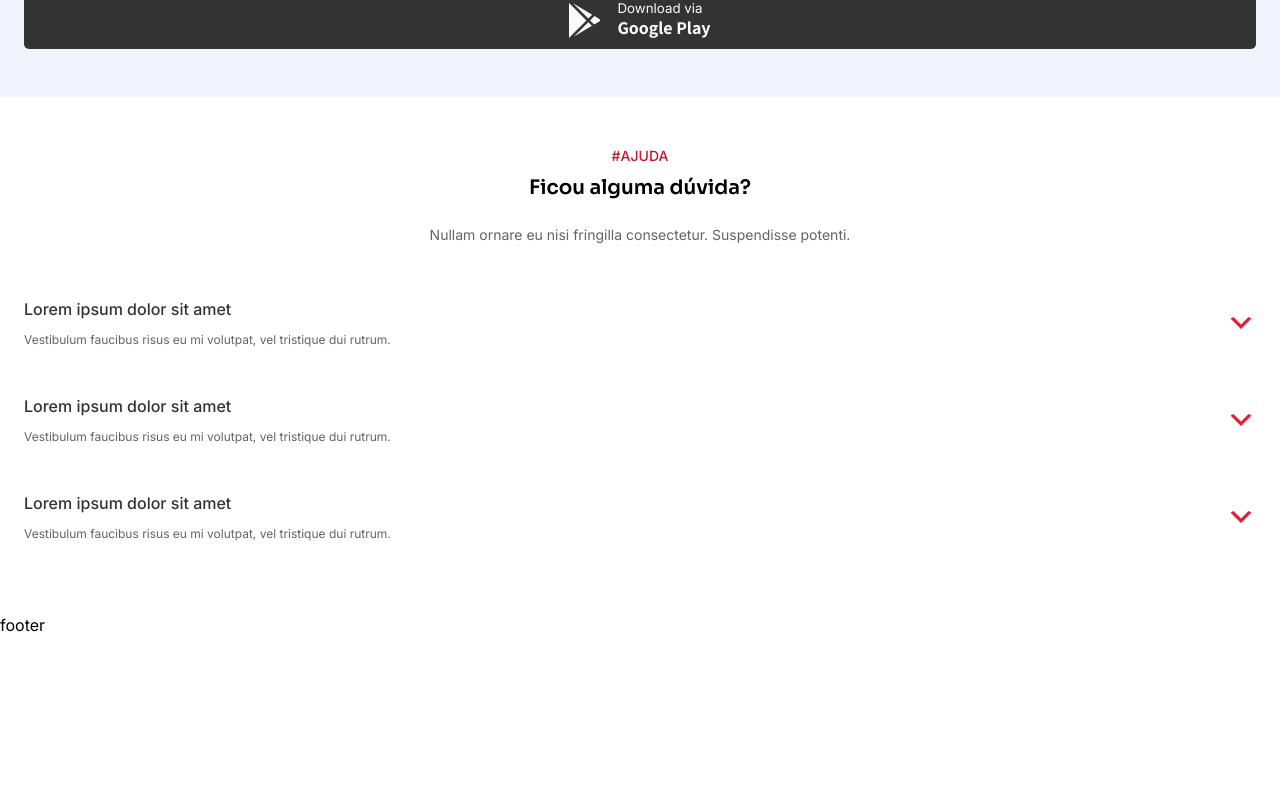
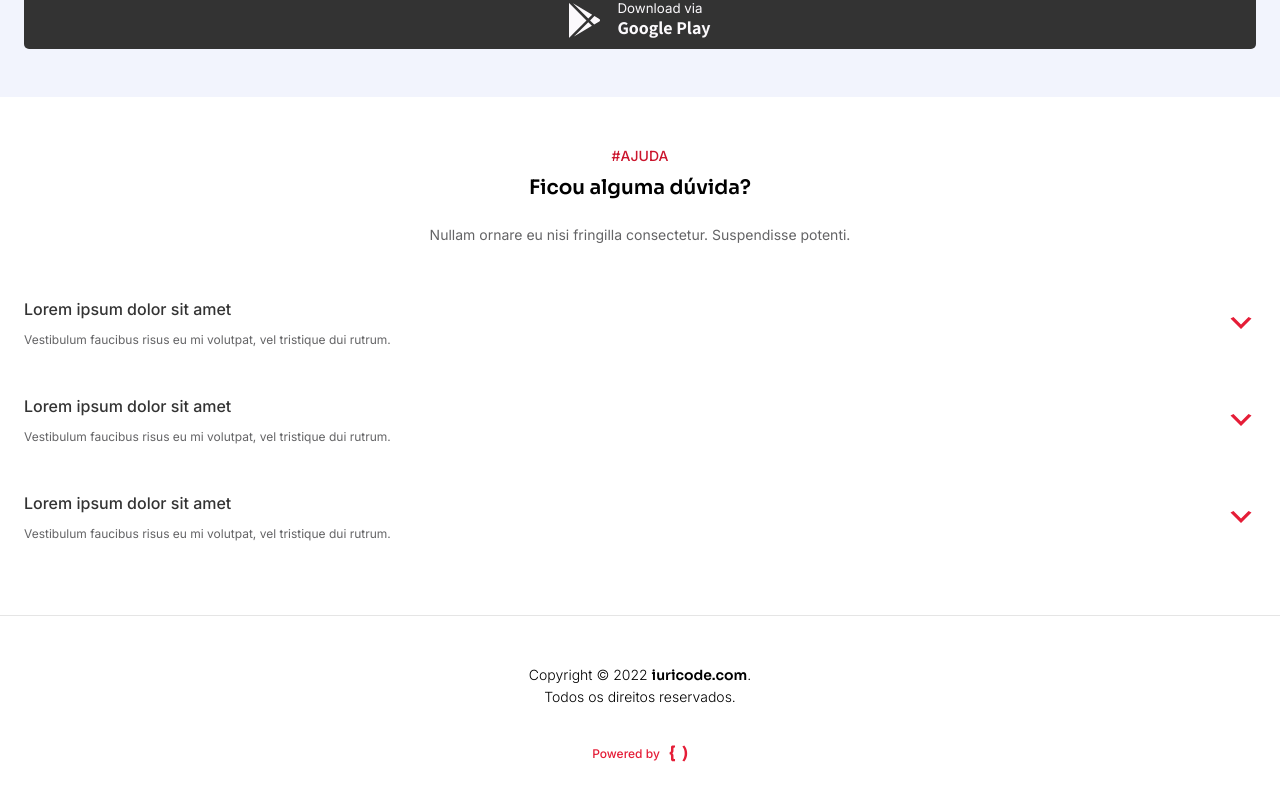
Before and after one commit to Gabriel-CR/tesla-bank, a React (Vite) app: page / in a window 1280 px wide. Shown: the part 3015-3815 px from the top of the page. Before the commit the page ends 3650 px from the top, so only its background shows below. Built offline with nearby package versions, Linux system fonts and the light colour scheme.

Commit message:
:lipstick: feat: adicionado footer

```diff
--- a/src/App.jsx
+++ b/src/App.jsx
@@ -6,6 +6,7 @@ import Inovacao from "./screens/inovacao/Inovacao";
 import Depoimentos from "./screens/depoimentos/Depoimentos";
 import Experiencia from "./screens/experiencia/Experiencia";
 import Ajuda from "./screens/ajuda/Ajuda";
+import Footer from "./screens/footer/Footer";
 
 function App() {
   return (
@@ -20,7 +21,7 @@ function App() {
           <Experiencia />
           <Ajuda />
         </main>
-        <footer>footer</footer>
+        <Footer />
       </div>
     </>
   );
--- /dev/null
+++ b/src/screens/footer/Footer.jsx
@@ -0,0 +1,20 @@
+import * as C from "./styled";
+
+import chave from "../../assets/footer_images/chave.svg";
+
+const Footer = () => {
+  return (
+    <C.Container>
+      <p>
+        Copyright &copy; 2022 <span>iuricode.com</span>. <br /> Todos os
+        direitos reservados.
+      </p>
+      <div>
+        <p>Powered by</p>
+        <img src={chave} alt="Chave" />
+      </div>
+    </C.Container>
+  );
+};
+
+export default Footer;
--- /dev/null
+++ b/src/screens/footer/styled.js
@@ -0,0 +1,33 @@
+import styled from "styled-components";
+
+export const Container = styled.div`
+  display: flex;
+  flex-direction: column;
+  align-items: center;
+  gap: 36px;
+  text-align: center;
+  padding: 48px 24px;
+  border-top: 1px solid #e5e5e5;
+
+  font-size: 14px;
+  font-weight: 300;
+  line-height: 21px;
+
+  & > p > span {
+    font-family: "Sora", sans-serif;
+    font-size: 14px;
+    font-weight: 600;
+    line-height: 21px;
+  }
+
+  & > div {
+    display: flex;
+    gap: 9px;
+
+    & > p {
+      font-size: 12px;
+      font-weight: 500;
+      color: #e51d37;
+    }
+  }
+`;
```
Also changed, not shown: src/assets/footer_images/chave.svg (added).
